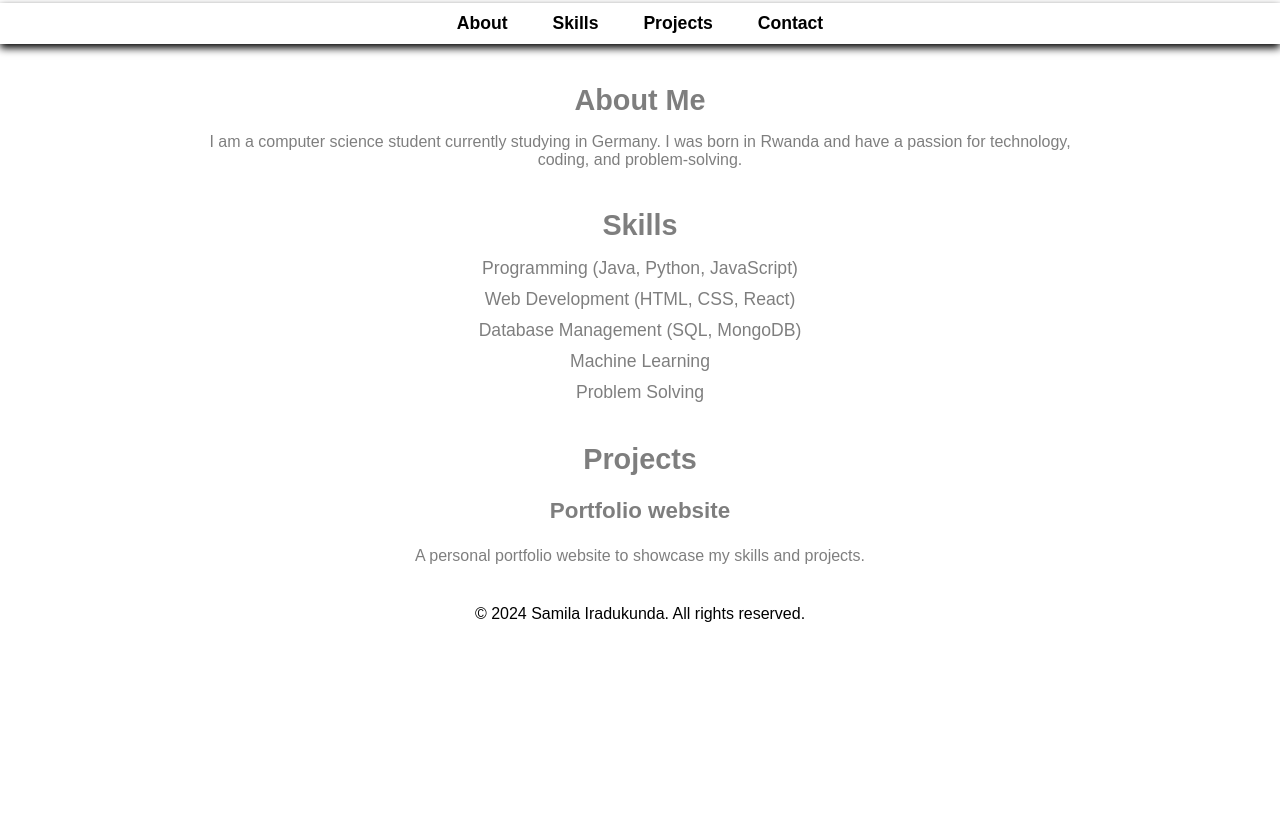
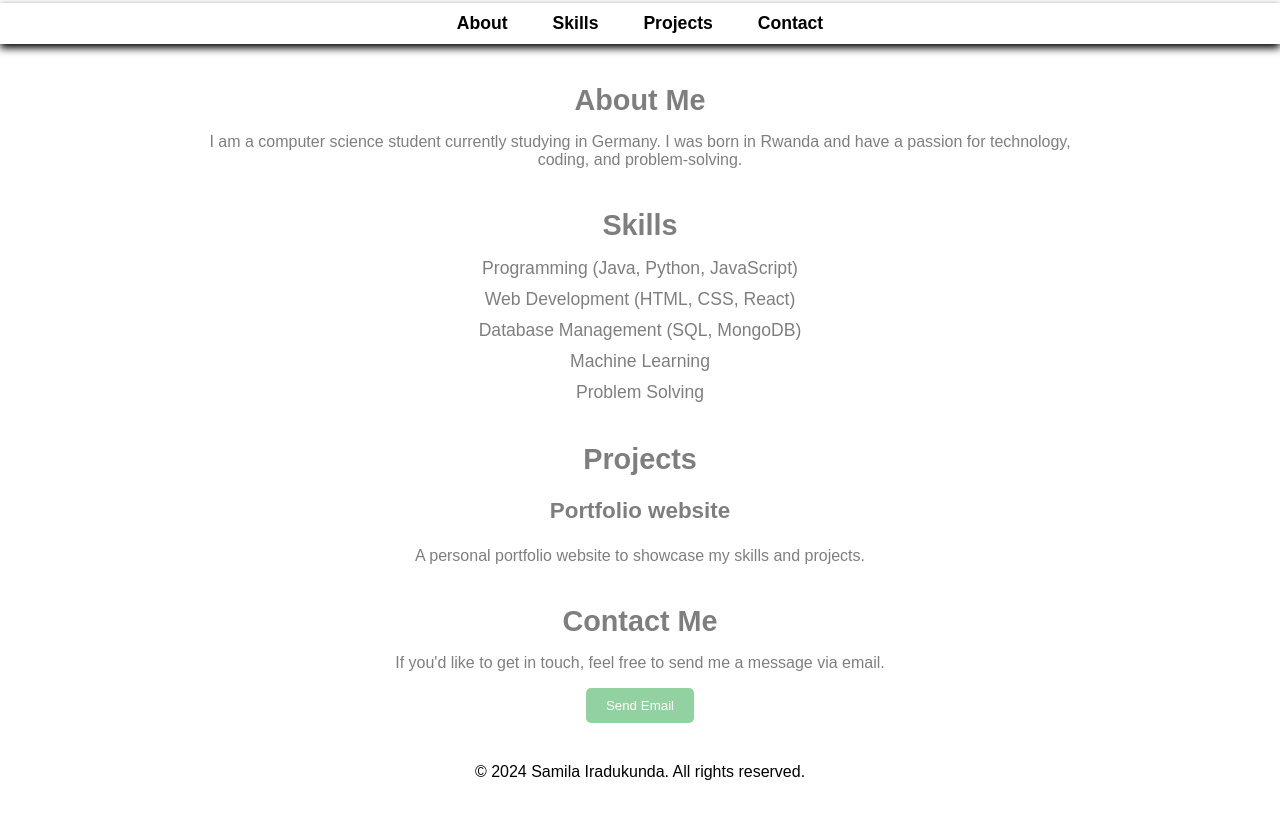
Before and after one commit to samilairadukunda/Samila-portfolia, a plain HTML site: page index.html in a window 1280 px wide. Shown: the part 368-1186 px from the top of the page. Before the commit the page ends 1031 px from the top, so only its background shows below. Drawn offline with Linux system fonts and the light colour scheme.

Commit message:
contactus

```diff
--- a/index.html
+++ b/index.html
@@ -66,6 +66,13 @@
                 </p>
             </div>
         </section>
+        <section id="contact" class="section fade">
+            <h2 id="contact-title">Contact Me</h2>
+            <p id="contact-description">
+                If you'd like to get in touch, feel free to send me a message via email.
+            </p>
+            <button id="contact-button">Send Email</button>
+        </section>
         <footer>
             <p id="footer-text">© 2024 Samila Iradukunda. All rights reserved.</p>
         </footer>
--- a/js/main.js
+++ b/js/main.js
@@ -17,6 +17,9 @@ const translations = {
         project1Title: "Portfolio website",
         project1Description: "A personal portfolio website to showcase my skills and projects.",
         footerText: "© 2024 Samila Iradukunda. All rights reserved.",
+        contactTitle: "Contact Me",
+        contactDescription: "If you'd like to get in touch, feel free to send me a message via email.",
+        contactButton: "send Email",
     },
     de: {
         name: "Samila Iradukunda ",
@@ -36,6 +39,9 @@ const translations = {
         project1Title: "Portfolio website",
         project1Description: "Eine persönliche Portfolio-Website, um meine Fähigkeiten und Projekte zu präsentieren.",
         footerText: "© 2024 Samila Iradukunda.Alle Rechte vorbehalten.",
+        contactTitle: "Kontaktiere mich",
+        contactDescription: "Wenn Sie Kontakt aufnehmen möchten,senden Sie mir bitte eine Nachricht per E-Mail.",
+        contactButton: "senden E-mail",
     },
 };
 
@@ -73,4 +79,10 @@ function updateContent(language) {
         translations[language].project1Description;
     document.getElementById("footer-text").innerText =
         translations[language].footerText;
+    document.getElementById("contact-title").innerText =
+        translations[language].contactTitle;
+    document.getElementById("contact-description").innerText =
+        translations[language].contactDescription;
+    document.getElementById("contact-button").innerText =
+        translations[language].contactButton;
 }
--- a/styles/global.css
+++ b/styles/global.css
@@ -149,3 +149,17 @@ footer {
     font-size: 0.9rem;
     color: var(--dark);
 }
+
+#contact-button {
+    background-color: #28a745;
+    color: #fff;
+    border: none;
+    padding: 10px 20px;
+    cursor: pointer;
+    border-radius: 5px;
+    transition: background-color 0.3s;
+}
+
+#contact-button:hover {
+    background-color: #218838;
+}
```
